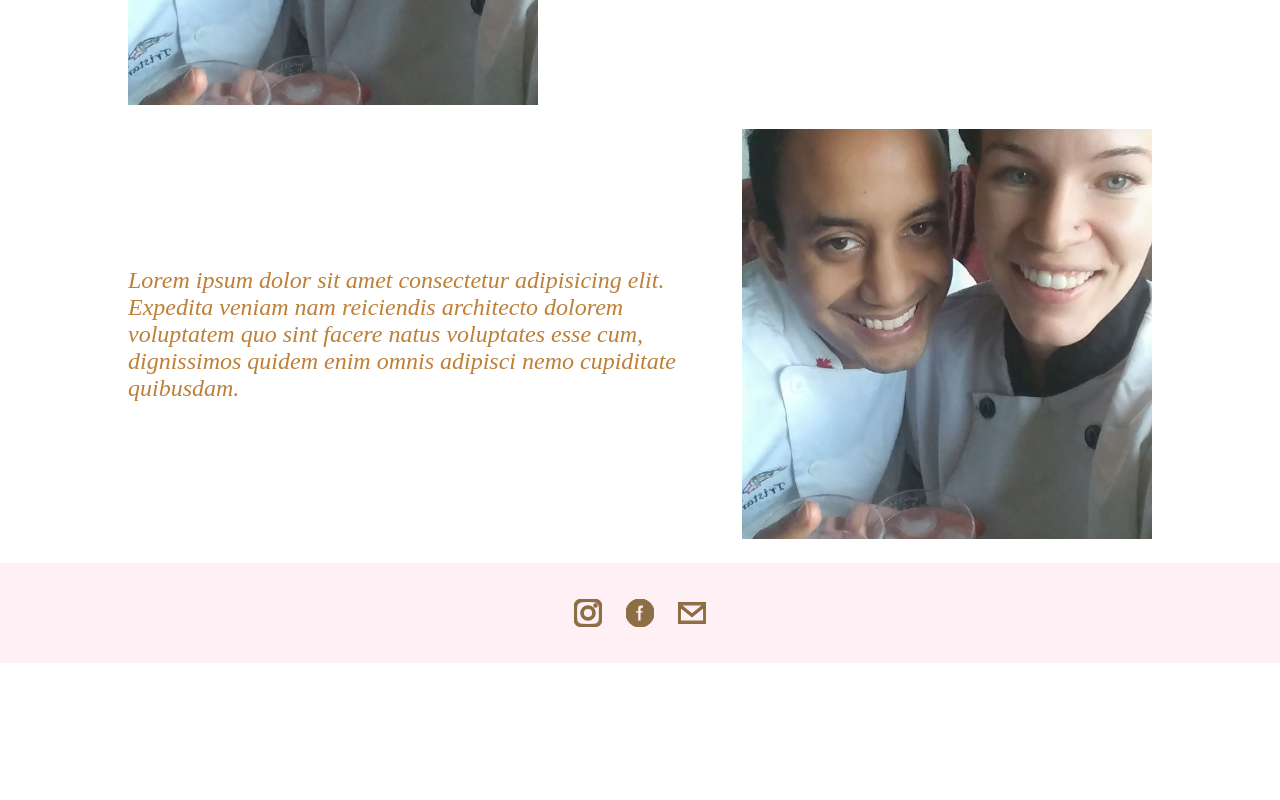
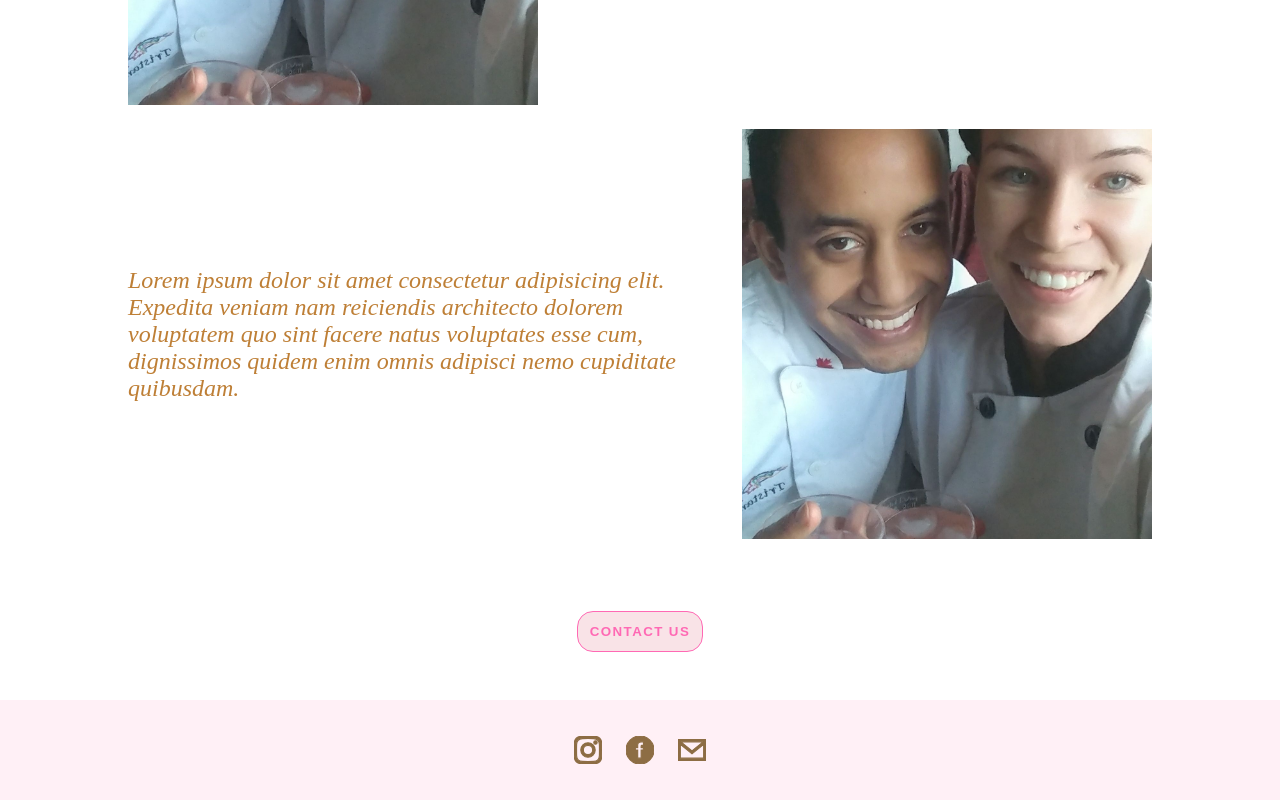
Before and after one commit to Smoopfrog/asweetromance, a React (Create React App) app: page / in a window 1280 px wide. Shown: the part 374-1174 px from the top of the page. Before the commit the page ends 1037 px from the top, so only its background shows below. Built offline with nearby package versions, Linux system fonts and the light colour scheme.

Commit message:
add contact button

```diff
--- a/src/Components/AboutPage/AboutPage.jsx
+++ b/src/Components/AboutPage/AboutPage.jsx
@@ -22,6 +22,7 @@ const AboutPage = () => {
           cupiditate quibusdam.
         </p>
       </article>
+      <button className="about-page-btn">Contact Us</button>
     </section>
   );
 };
--- a/src/Styles/AboutPage.css
+++ b/src/Styles/AboutPage.css
@@ -1,5 +1,6 @@
 .about-page {
   display: flex;
+  align-items: center;
   flex-direction: column;
   margin: 0 auto;
   width: 80%;
@@ -24,4 +25,22 @@
   display: flex;
   width: 40%;
   height: auto;
+}
+
+.about-page-btn {
+  margin: 48px 0;
+  padding: 12px;
+  color: hotpink;
+  background-color: rgb(249, 227, 231);
+  border: solid 1px hotpink;
+  border-radius: 16px;
+  text-transform: uppercase;
+  letter-spacing: 1.4px;
+  font-weight: 700;
+  transition: background-color 0.5s;
+}
+
+.about-page-btn:hover {
+  cursor: pointer;
+  background-color: rgb(251, 202, 211);
 }/*# sourceMappingURL=AboutPage.css.map */
--- a/src/Styles/AboutPage.scss
+++ b/src/Styles/AboutPage.scss
@@ -1,5 +1,6 @@
 .about-page {
   display: flex;
+  align-items: center;
   flex-direction: column;
   margin: 0 auto;
   width: 80%;
@@ -13,7 +14,7 @@
   font-size: 24px;
   font-weight: 300;
   font-style: italic;
-  color: #be7f36
+  color: #be7f36;
 }
 
 .about-page-article:nth-child(2n) {
@@ -25,3 +26,25 @@
   width: 40%;
   height: auto;
 }
+
+.about-page-btn {
+  margin: 48px 0;
+  padding: 12px;
+
+  color: hotpink;
+  background-color: rgb(249, 227, 231);
+
+  border: solid 1px hotpink;
+  border-radius: 16px;
+
+  text-transform: uppercase;
+  letter-spacing: 1.4px;
+  font-weight: 700;
+
+  transition: background-color 0.5s;
+}
+
+.about-page-btn:hover {
+  cursor: pointer;
+  background-color: rgb(251, 202, 211);
+}
```
Also changed, not shown: 1 other file (tests, documents, lock files or other folders).
